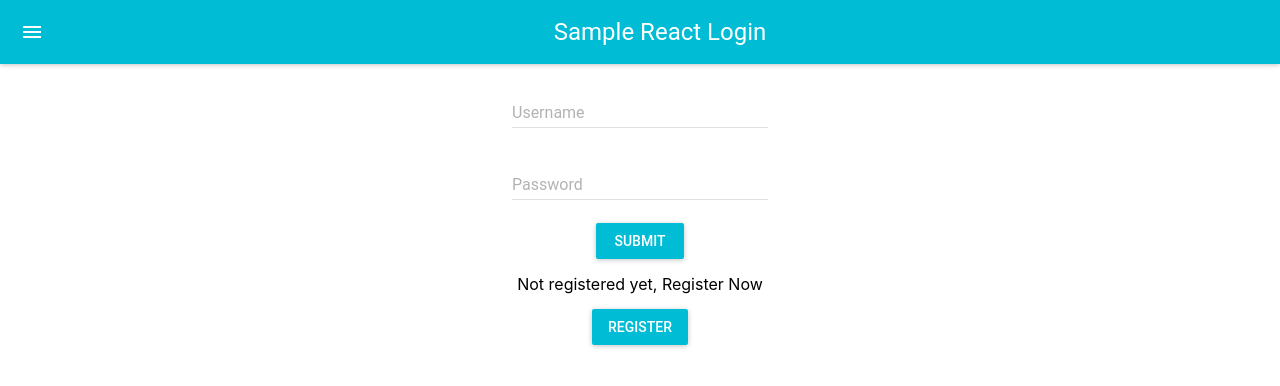
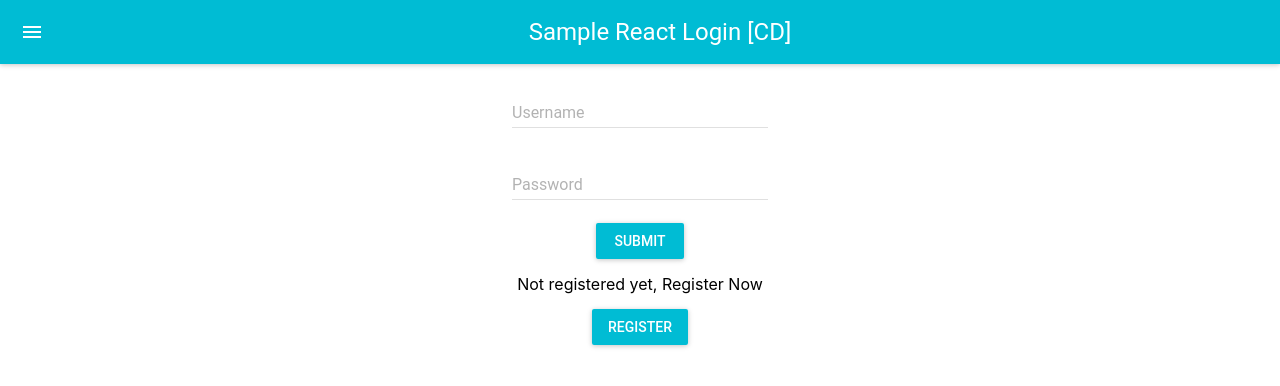
Before and after one commit to jeevaengg21/react-my-app, a React (Create React App) app: page / in a window 1280 px wide. Shown: the top 386 px of the page. Built offline with nearby package versions, Linux system fonts and the light colour scheme.

Commit message:
Initial commit

```diff
--- a/src/Login.js
+++ b/src/Login.js
@@ -20,7 +20,7 @@ class Login extends Component {
                 <MuiThemeProvider>
                     <div>
                         <AppBar
-                            title="Sample React Login"
+                            title="Sample React Login [CD]"
                         />
                         <TextField
                             hintText="Enter your Username"
```
